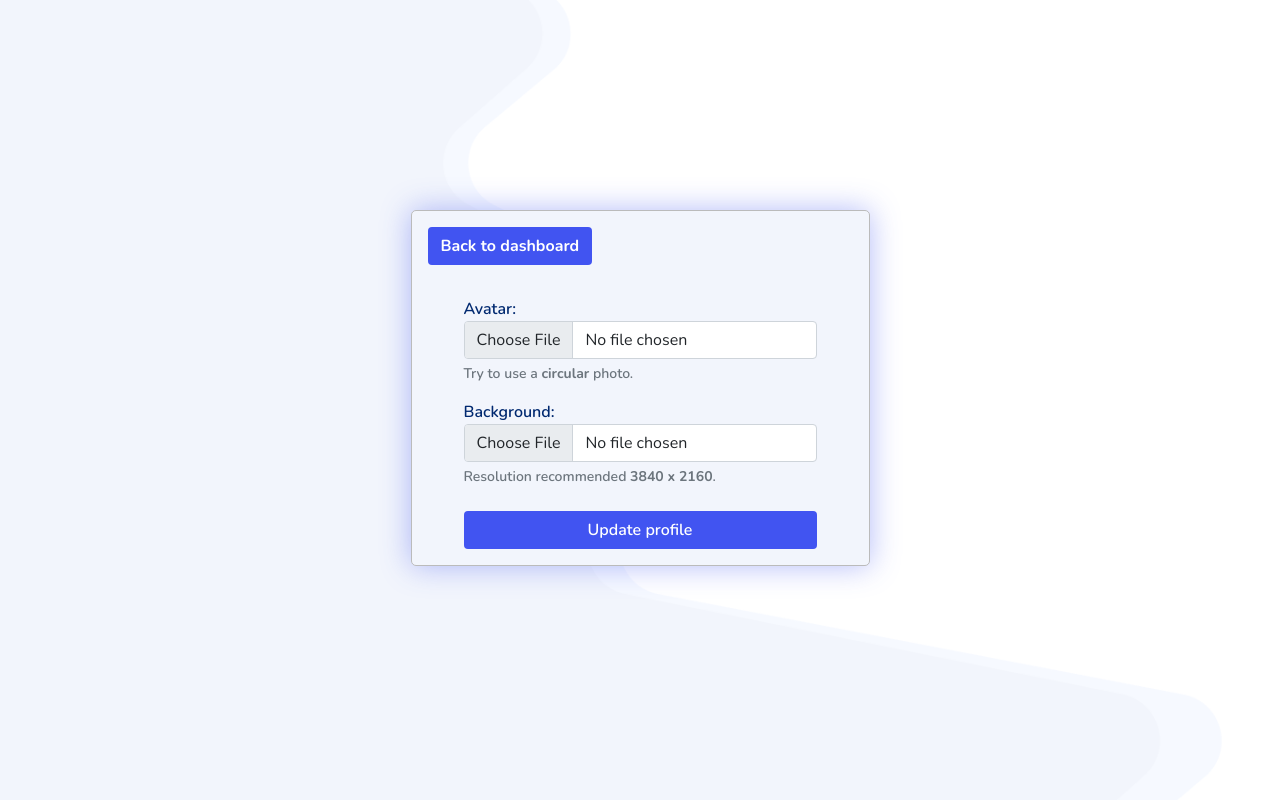
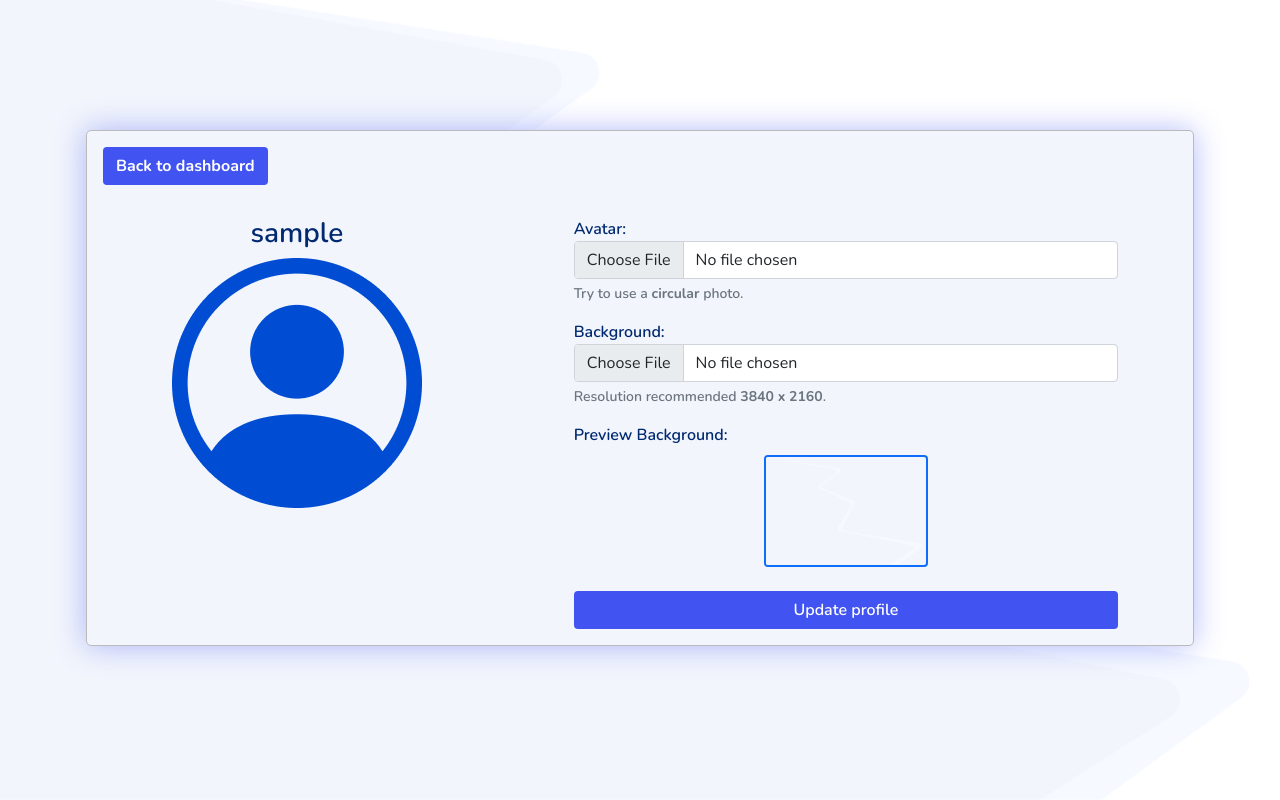
Before and after one commit to juanmarchant/anotalo_project, a Django app: page /accounts/profile/ in a window 1280 px wide. Run offline with Django 3.2, Linux system fonts and the light colour scheme; the visitor is signed in with stand-in values (Sample User, id 1); data comes from the database, SQL or seed files in the repository; some libraries are stand-ins or nearby versions.

Commit message:
Change in profile-form

```diff
--- a/anotalo_project/anotalo_project/settings.py
+++ b/anotalo_project/anotalo_project/settings.py
@@ -122,6 +122,7 @@ USE_TZ = True
 # https://docs.djangoproject.com/en/3.2/howto/static-files/
 
 STATIC_URL = '/static/'
+# staticfiles:
 
 # Default primary key field type
 # https://docs.djangoproject.com/en/3.2/ref/settings/#default-auto-field
@@ -130,7 +131,7 @@ DEFAULT_AUTO_FIELD = 'django.db.models.BigAutoField'
 
 
 #Auth redirects
-# LOGIN_REDIRECT_URL = 'dashboard:home'
+LOGIN_REDIRECT_URL = 'dashboard:home'
 LOGOUT_REDIRECT_URL = 'main:home'
 
 # Emails
--- a/anotalo_project/dashboard/templates/dashboard/modals.html
+++ b/anotalo_project/dashboard/templates/dashboard/modals.html
@@ -22,7 +22,7 @@
     <div class="modal-dialog modal-dialog-centered ">
         <div class="modal-content p-2">
             <div class="modal-header">
-                <h5 class="modal-title" id="create_note">Add a task📝</h5>
+                <h5 class="modal-title" id="create_note">Add a task 📝</h5>
                 <button type="button" class="btn-close" data-bs-dismiss="modal" aria-label="Close"></button>
             </div>
             <div class="modal-body">
--- a/anotalo_project/registration/models.py
+++ b/anotalo_project/registration/models.py
@@ -5,20 +5,20 @@ def custom_upload_to_avatar(instance, filename):
     old_instance = Profile.objects.get(pk=instance.pk)
     old_instance.avatar.delete()
 
-    return 'profiles/avatar' + filename
+    return 'profiles/avatar/' + filename
 
 def custom_upload_to_background(instance, filename):
     old_instance = Profile.objects.get(pk=instance.pk)
     old_instance.background.delete()
 
-    return 'profiles/background' + filename
+    return 'profiles/background/' + filename
 
 
 # Create your models here.
 
 class Profile(models.Model):
     user = models.OneToOneField(User,on_delete=models.CASCADE)
-    avatar = models.ImageField(upload_to=custom_upload_to_avatar, null=True, blank="True")
-    background = models.ImageField(upload_to=custom_upload_to_background, null=True, blank="True")
+    avatar = models.ImageField(upload_to=custom_upload_to_avatar, null=True, blank=True)
+    background = models.ImageField(upload_to=custom_upload_to_background, null=True, blank=True)
     created = models.DateTimeField(auto_now_add=True)
     update = models.DateTimeField(auto_now=True)
--- a/anotalo_project/registration/templates/registration/profile_form.html
+++ b/anotalo_project/registration/templates/registration/profile_form.html
@@ -1,21 +1,30 @@
 {% extends 'core/base.html' %}
 {% block title %}Profile{% endblock title %}
 {% load static %}
+{% load static %}
 {% block content %}
-<div class="anotalo">
+<div class="anotalo min-vh-100">
     <div class="container d-flex min-vh-100 justify-content-center align-items-center ">
         <div class="row p-3">
             <div class="col fw-600 shadow-me p-3 border-5r-solid bg-lightgray mb-4 mx-auto">
                 <a class="btn btn-blue fw-700 text-center" href="{% url 'dashboard:home'%}">Back to dashboard</a>
                 <form method="post" enctype="multipart/form-data">{% csrf_token %}
-                    <div class="row mt-3">
+                    <div class="row row-cols-2 row-cols-lg-10 mt-3">
                         {% if request.user.profile.avatar %}
-                            <div class="col-10 col-md-4 mt-3 text-center mx-auto">
+                            <div class="col col-8 col-md-5 col-lg-5 col-xl-4 mt-3 text-center mx-auto d-flex justify-content-center align-items-center">
+                                <div class="d-grid">
                                     <h3 class="texty-blue fw-600" >{{request.user.username}}</h3>
                                     <img src="{{request.user.profile.avatar.url}}" style="border-radius: 50%;" class="img-fluid">
                                 </div>
+                            </div>
+                        {% else %}
+                            <div class="col-10 col-md-4 col-xl-4 mt-3 text-center mx-auto">
+                                <h3 class="texty-blue fw-600" >{{request.user.username}}</h3>
+                                <img src="{% static 'registration/img/no-avatar.png' %}" class="img-fluid">
+                            </div>
                         {% endif %}
-                        <div class="col px-5">
+
+                        <div class="col col-10 col-md-10 col-lg-6 col-xl-7 d-block mx-auto px-5">
                             <div class="mb-3 mt-3 ">
                                 <label for="form-label texty-blue fw-700">Avatar:</label>
                                 <input type="file" name="avatar" class="form-control" id="id_avatar">
@@ -27,10 +36,17 @@
                                 <input type="file" name="background" class="form-control" id="id_background">
                                 <div class="form-text mb-3">Resolution recommended <b>3840 x 2160</b>.</div>
                                 {% if request.user.profile.background %}
-                                <label for="form-label texty-blue fw-700">Prieview Background:</label>
+                                    <label for="form-label texty-blue fw-700">Preview Background:</label>
                                     <div class="text-center mt-2 mb-3">
                                         <a href="{{request.user.profile.background.url}}" target="blank">
                                             <img class="border border-primary border-2 rounded" src="{{request.user.profile.background.url}}" width="50%" alt="Preview Background">
+                                        </a>
+                                    </div>
+                                {% else %}
+                                    <label for="form-label texty-blue fw-700">Preview Background:</label>
+                                    <div class="text-center mt-2 mb-3">
+                                        <a href="/static/core/img/anotalo-background.png" target="blank">
+                                            <img class="border border-primary border-2 rounded" src="{% static 'core/img/anotalo-background.png' %}" width="30%"  alt="Preview Background">
                                         </a>
                                     </div>
                                 {% endif %}
```
Also changed, not shown: anotalo_project/dashboard/views.py (+30 -17 lines), anotalo_project/core/static/core/img/anotalo-background.png, anotalo_project/registration/migrations/0003_alter_profile_avatar_alter_profile_background.py (added), anotalo_project/registration/static/registration/img/no-avatar.png (added). Lines whose indentation alone changed are shown as unchanged.
